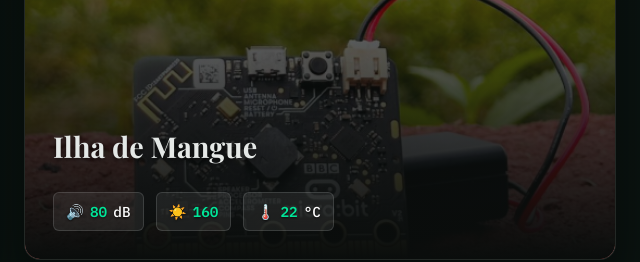
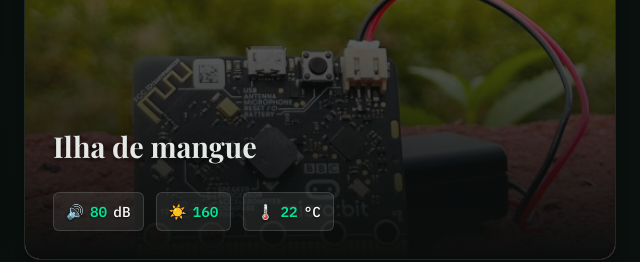
Before and after one commit to jcmdal/Estudo-de-meio---Lagamar-Paulista, a plain HTML site: page index.html.html in a window 1280 px wide. Shown: the part 3340-3602 px from the top of the page, 632-1272 px from the left. Drawn offline with nearby package versions, Linux system fonts and the light colour scheme; a web font is replaced by a local one.

Commit message:
alteração no nome 4

```diff
--- a/index.html.html
+++ b/index.html.html
@@ -486,7 +486,7 @@ const LOCAIS = [
   {key:'morro', dia:1, nome:'Morro do Espião', img:'morro.png', som:73, luz:222, temp:23, n:7, est:'y'},
   {key:'centro', dia:1, nome:'Centro Histórico', img:"centro historico.png", som:64, luz:248, temp:23, n:7, est:'y'},
   {key:'valo', dia:1, nome:'Valo Grande', img:'Valo Grande.png', som:112, luz:212, temp:22, n:7, est:'r', alert:true},
-  {key:'mangueI', dia:1, nome:'Ilha de Mangue', img:'Ilha de Mangue.PNG', som:80, luz:160, temp:22, n:2, est:'y'},
+  {key:'mangueI', dia:1, nome:'Ilha de mangue', img:'Ilha de Mangue.PNG', som:80, luz:160, temp:22, n:2, est:'y'},
   {key:'mata', dia:2, nome:'Mata Atlântica', img:'Mata.jpeg', som:48, luz:81, temp:28, n:3, est:'g'},
   {key:'restinga', dia:2, nome:'Restinga', img:'Restinga.jpeg', som:74, luz:250, temp:22, n:1, est:'y'},
   {key:'manguezal', dia:2, nome:'Manguezal', img:'Mangue.jpeg', som:59, luz:148, temp:24, n:4, est:'g'},
```
